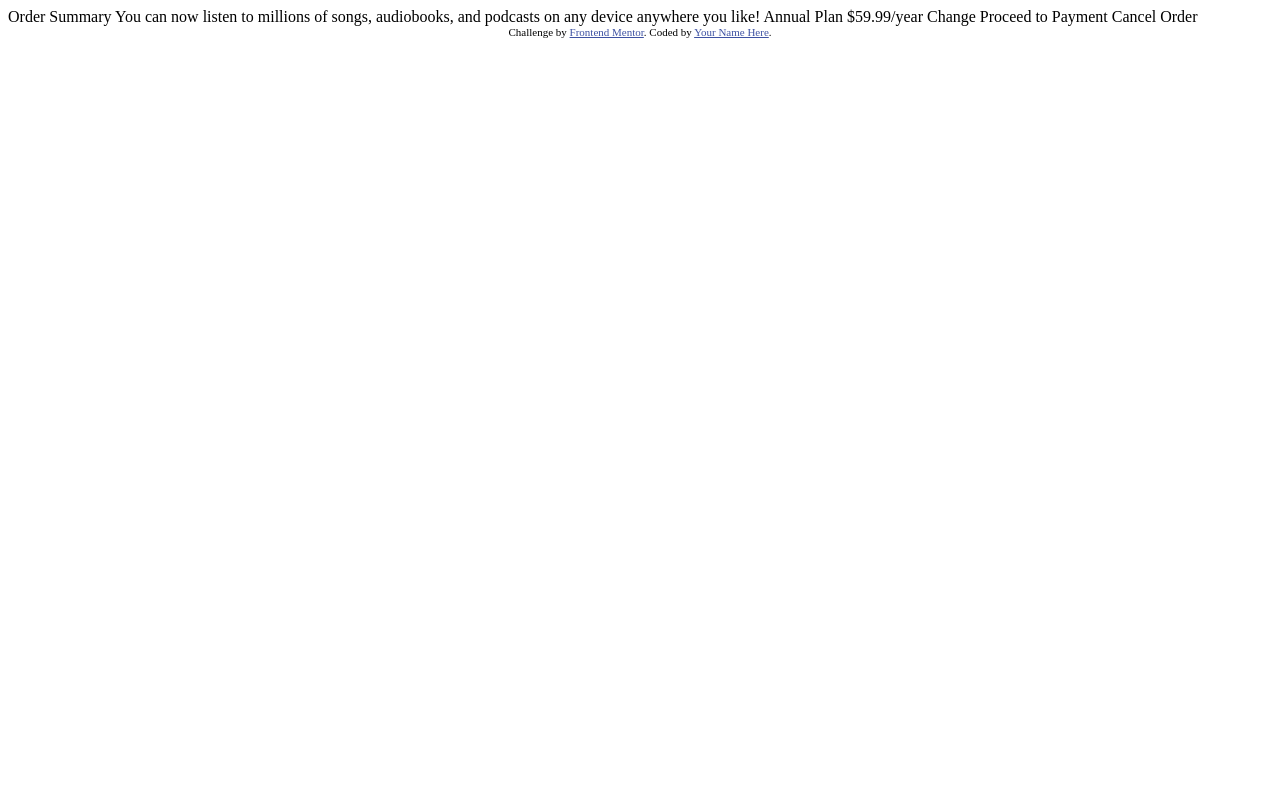
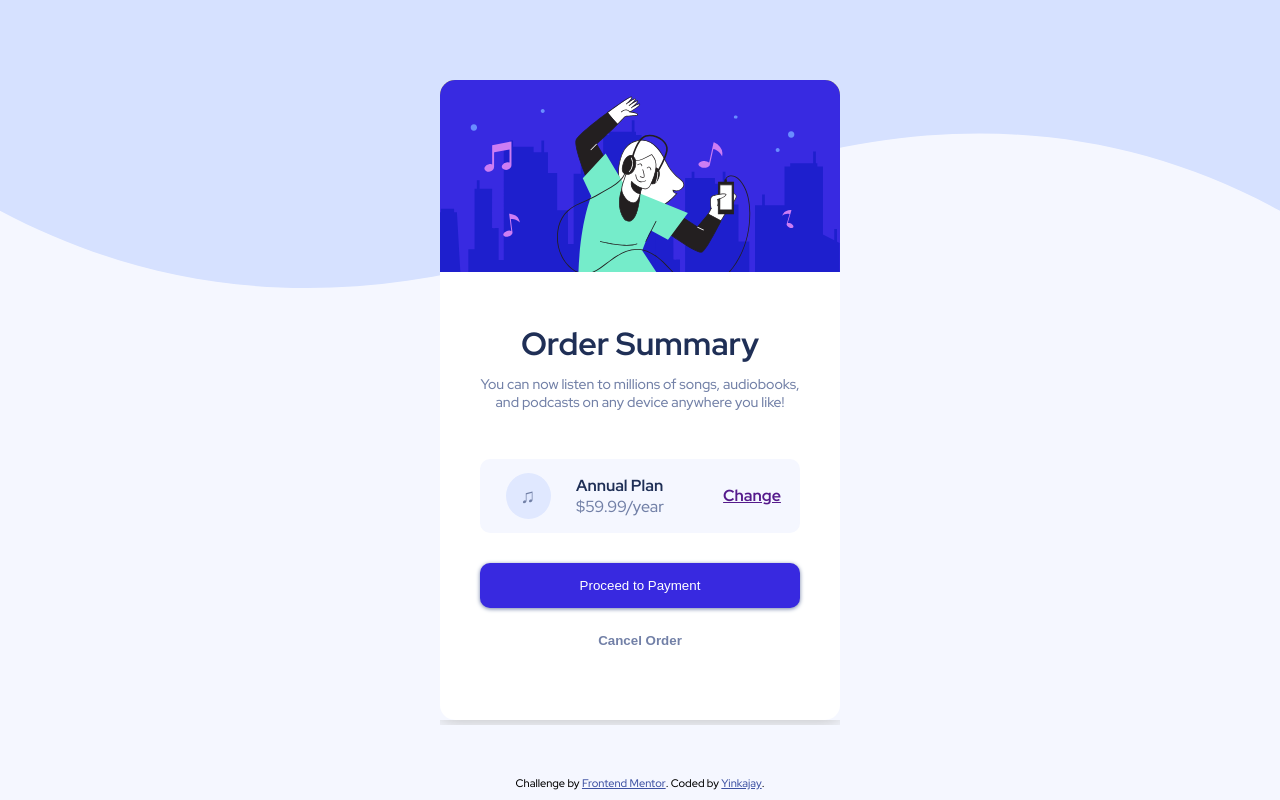
Before and after one commit to Yinkajay/Order, a plain HTML site: page index.html in a window 1280 px wide. Drawn offline with Linux system fonts and the light colour scheme.

Commit message:
First version

```diff
--- a/index.html
+++ b/index.html
@@ -1,37 +1,72 @@
 <!DOCTYPE html>
 <html lang="en">
+
 <head>
   <meta charset="UTF-8">
-  <meta name="viewport" content="width=device-width, initial-scale=1.0"> <!-- displays site properly based on user's device -->
+  <meta name="viewport" content="width=device-width, initial-scale=1.0">
+  <!-- displays site properly based on user's device -->
 
   <link rel="icon" type="image/png" sizes="32x32" href="./images/favicon-32x32.png">
 
   <title>Frontend Mentor | Order summary card</title>
 
-  <!-- Feel free to remove these styles or customise in your own stylesheet 👍 -->
-  <style>
-    .attribution { font-size: 11px; text-align: center; }
-    .attribution a { color: hsl(228, 45%, 44%); }
-  </style>
+  <!-- stylesheet -->
+  <link rel="stylesheet" href="styles.css">
+
+
 </head>
+
 <body>
+  <main>
+    <div class="order-box">
+      <div class="top">
+        <img class="hero-image" src="images/illustration-hero.svg" alt="hero-image">
+      </div>
+      <div class="bottom">
 
-  Order Summary
+        <div class="summary">
+          <h1>
+            Order Summary
+          </h1>
+          <p>
+            You can now listen to millions of songs, audiobooks, and podcasts on any
+            device anywhere you like!
+          </p>
+        </div>
 
-  You can now listen to millions of songs, audiobooks, and podcasts on any
-  device anywhere you like!
+        <div class="plan-box">
+          <div class="music-icon">
+            <p class="music-emoji">&#9835;</p>
+          </div>
+          <div class="annual-plan">
+            <p> <b>Annual Plan</b> <br> <span class="year-price">$59.99/year</span></p>
+          </div>
+          <div class="change-btn">
+            <p><a href="">Change</a></p>
+          </div>
+        </div>
+        <div class="checkout-buttons">
+          <button  class="payment">
+            Proceed to Payment
+          </button>
+          <button class="cancel">
+            Cancel Order
+          </button>
+        </div>
 
-  Annual Plan
-  $59.99/year
+      </div>
+    </div>
 
-  Change
+  </main>
 
-  Proceed to Payment
-  Cancel Order
+  <footer>
+    <div class="attribution">
+      Challenge by <a rel="noreferrer" rel="noopener" href="https://www.frontendmentor.io?ref=challenge"
+        target="_blank">Frontend Mentor</a>.
+      Coded by <a rel="noreferrer" target="_blank" rel="noopener" href="https://github.com/Yinkajay">Yinkajay</a>.
+    </div>
+  </footer>
 
-  <div class="attribution">
-    Challenge by <a href="https://www.frontendmentor.io?ref=challenge" target="_blank">Frontend Mentor</a>.
-    Coded by <a href="#">Your Name Here</a>.
-  </div>
 </body>
+
 </html>
--- /dev/null
+++ b/styles.css
@@ -0,0 +1,209 @@
+@import url('https://fonts.googleapis.com/css2?family=Red+Hat+Display:wght@500;700;900&display=swap');
+
+* {
+  margin: 0;
+  padding: 0;
+  box-sizing: border-box;
+  --very-pale-blue: hsl(225, 100%, 98%);
+  --desaturated-blue: hsl(224, 23%, 55%);
+  --dark-blue: hsl(223, 47%, 23%);
+  --pale-blue: hsl(225, 100%, 94%);
+  --bright-blue: hsl(245, 75%, 52%);
+  --red-hat-font: 'Red Hat Display';
+
+}
+
+body {
+  background-image: url(images/pattern-background-desktop.svg);
+  background-repeat: no-repeat;
+  background-size: contain;
+  background-position-y: -100px;
+  font-size: 16px;
+  font-family: var(--red-hat-font), sans-serif;
+  background-color: var(--very-pale-blue);
+  display: flex;
+  flex-direction: column;
+  justify-content: center;
+  align-items: center;
+  height: 100vh;
+}
+
+a {
+  font-family: var(--red-hat-font);
+}
+
+img.bg {
+  height: 40vh;
+  width: 100%;
+  position: fixed;
+  z-index: -1;
+}
+
+
+
+/* Order box styles */
+
+.order-box {
+  max-width: 400px;
+  height: 80vh;
+  background-color: white;
+  border-radius: 15px;
+}
+
+/* Box Image Styles */
+.hero-image {
+  width: 100%;
+  border-radius: 15px 15px 0 0;
+  height: 100%;
+}
+
+.top {
+  border-radius: 15px 15px 0 0;
+  height: 30%;
+  width: 100%;
+  background-color: yellow;
+}
+
+
+/* Box Bottom Styles */
+.bottom {
+  height: 70%;
+  text-align: center;
+  padding: 40px;
+  /* background-color: chocolate; */
+  box-shadow: 0px 0px 20px  rgb(185, 185, 185);
+  clip-path: inset(0px 0px -5px 0px);
+}
+
+/* Order Summary Test Styles */
+.summary{
+  /* background-color: aqua; */
+  height: 40%;
+  /* padding: 10px ; */
+}
+h1 {
+  font-size: 23 px;
+  color: var(--dark-blue);
+  padding: 10px 0;
+}
+.summary p{
+  font-size: 14px;
+  color: var(--desaturated-blue);
+}
+
+
+/* Pricing Plan Styles */
+.plan-box {
+  width: 100%;
+  height: 20%;
+  background: hsla(225, 100%, 98%, 1);
+  display: flex;
+  justify-content: center;
+  align-items: center;
+  border-radius: 10px;
+  /* background-color: yellow; */
+}
+
+.music-icon {
+  height: 30%;
+  display: flex;
+  justify-content: center;
+  align-items: center;
+  width: 30%;
+}
+
+.music-emoji {
+  color: var(--desaturated-blue);
+  padding: 10px 15px;
+  background-color: var(--pale-blue);
+  border-radius: 100%;
+  font-size: 20px;
+}
+.annual-plan {
+  text-align: left;
+  width: 40%;
+}
+.annual-plan p{
+  color: var(--dark-blue);
+}
+.year-price {
+  color: var(--desaturated-blue);
+}
+
+.change-btn {
+  width: 30%;
+  font-weight: 700;
+  color: var(--bright-blue);
+  /* background-color: gray;   */
+}
+.change-btn a:hover {
+  text-decoration: none;
+  color: var(--desaturated-blue);
+  font-weight: 500;
+}
+
+/* Button Styles */
+.checkout-buttons{
+  padding-top: 20px;
+  /* background-color: brown; */
+  height: 40%;
+  }
+
+button {
+  width: 100%;
+  padding: 15px 0;
+  border-radius: 10px;
+}
+
+button.payment {
+  background-color: var(--bright-blue);
+  border: 0;
+  color: white;
+  margin: 10px 0;
+  transition: 0.3s;
+  box-shadow: 0px 1px 4px var(--desaturated-blue);
+}
+
+button.payment:hover {
+  background-color: var(--desaturated-blue);
+}
+
+button.cancel {
+  background-color: white;
+  /* background-color: purple; */
+  border: 0;
+  border-color: white;
+  color: var(--desaturated-blue);
+  font-weight: 700;
+}
+button.cancel:hover {
+  color: hsl(224, 30%, 45%)
+}
+
+
+footer {
+  position: absolute;
+  bottom: 10px;
+}
+
+.attribution {
+  font-size: 11px;
+}
+
+.attribution a {
+  color: hsl(228, 45%, 44%);
+}
+
+@media screen and (max-width: 500px) {
+  body {}
+
+  img {
+    background-repeat: no-repeat;
+    background-size: contain;
+  }
+
+  .order-box {
+    width: 90vw;
+    height: 90vh;
+  }
+}
```
